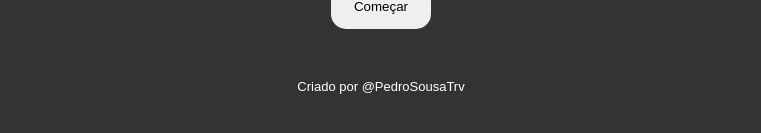
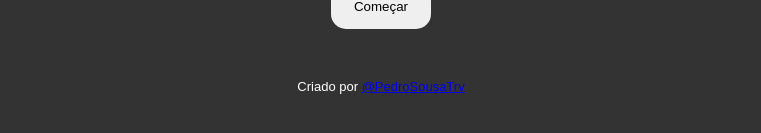
Before and after one commit to PedroSousaTrv/QUIZ-Impossivel, a plain HTML site: page index.html in a window 1280 px wide. Shown: the part 439-572 px from the top of the page, without its empty margins (259-1020 px from the left). Drawn offline with Linux system fonts and the light colour scheme.

Commit message:
Update index.html

```diff
--- a/index.html
+++ b/index.html
@@ -34,7 +34,7 @@
         <button onclick ="restart()">Fazer novamente</button>
     </div>
 
-    <footer>Criado por @PedroSousaTrv</footer>
+    <footer>Criado por <a href="https://github.com/PedroSousaTrv">@PedroSousaTrv</a></footer>
 
     <script src="questions.js"></script>
     <script src="script.js"></script>
```
